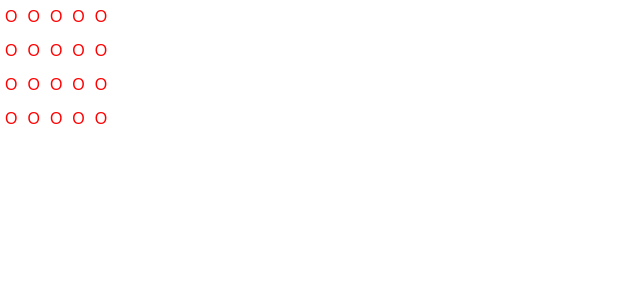
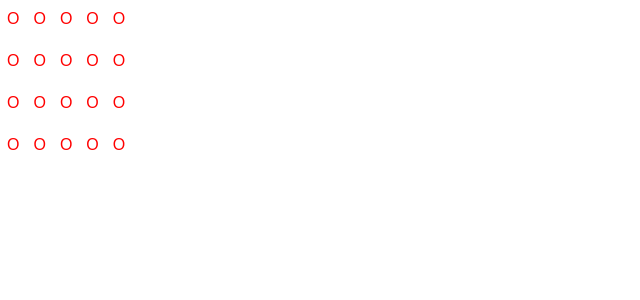
Before and after one commit to UWScorpion/practiceproject, a Next.js app in the folder my-practice-app/: page /colorboard in a window 1280 px wide. Shown: the top 300 px of the page, without its empty margins (0-640 px from the left). Built offline with nearby package versions, Linux system fonts and the light colour scheme.

Commit message:
refactor color board

```diff
--- /dev/null
+++ b/my-practice-app/app/colorboard/ColorBoard.css
@@ -0,0 +1,25 @@
+.color-board {
+  display: flex;
+  flex-direction: column;
+  gap: 4px;
+}
+
+.board-row {
+  display: flex;
+}
+
+.board-cell {
+  border: 1px solid white;
+  padding: 4px;
+  margin: 2px;
+  cursor: pointer;
+  user-select: none;
+}
+
+.board-cell.unchecked {
+  color: red;
+}
+
+.board-cell.checked {
+  color: yellow;
+}
--- a/my-practice-app/app/colorboard/page.tsx
+++ b/my-practice-app/app/colorboard/page.tsx
@@ -1,5 +1,6 @@
 "use client";
 import { useState } from "react";
+import './ColorBoard.css';
 
 const ROWS = 4;
 const COLS = 5;
@@ -18,27 +19,29 @@ function ColorBoard() {
       }))
     )
   );
+
   const onBoardClick = (i: number, j: number) => {
-    const boardCopy = JSON.parse(JSON.stringify(board));
-    boardCopy[i][j].checked = !boardCopy[i][j].checked;
-    setBoard(boardCopy);
+    const newBoard = board.map((row, rowIndex) =>
+      row.map((cell, colIndex) =>
+        rowIndex === i && colIndex === j
+          ? { ...cell, checked: !cell.checked }
+          : cell
+      )
+    );
+    setBoard(newBoard);
   };
+
   return (
-    <div>
+    <div className="color-board">
       {board.map((row, i) => (
-        <div key={i} style={{ display: "flex" }}>
-          {row.map((col, j) => (
+        <div key={i} className="board-row">
+          {row.map((cell, j) => (
             <div
               key={j}
+              className={`board-cell ${cell.checked ? "checked" : "unchecked"}`}
               onClick={() => onBoardClick(i, j)}
-              style={{
-                border: "1px solid white",
-                padding: "2px",
-                margin: "2px",
-                color: col.checked ? "yellow" : "red",
-              }}
             >
-              {col.checked ? "X" : "O"}
+              {cell.checked ? "X" : "O"}
             </div>
           ))}
         </div>
--- a/my-practice-app/package.json
+++ b/my-practice-app/package.json
@@ -8,7 +8,7 @@
     "start": "next start"
   },
   "dependencies": {
-    "next": "^15.5.2",
+    "next": "^15.5.6",
     "react": "^19.1.1",
     "react-dom": "^19.1.1"
   },
```
